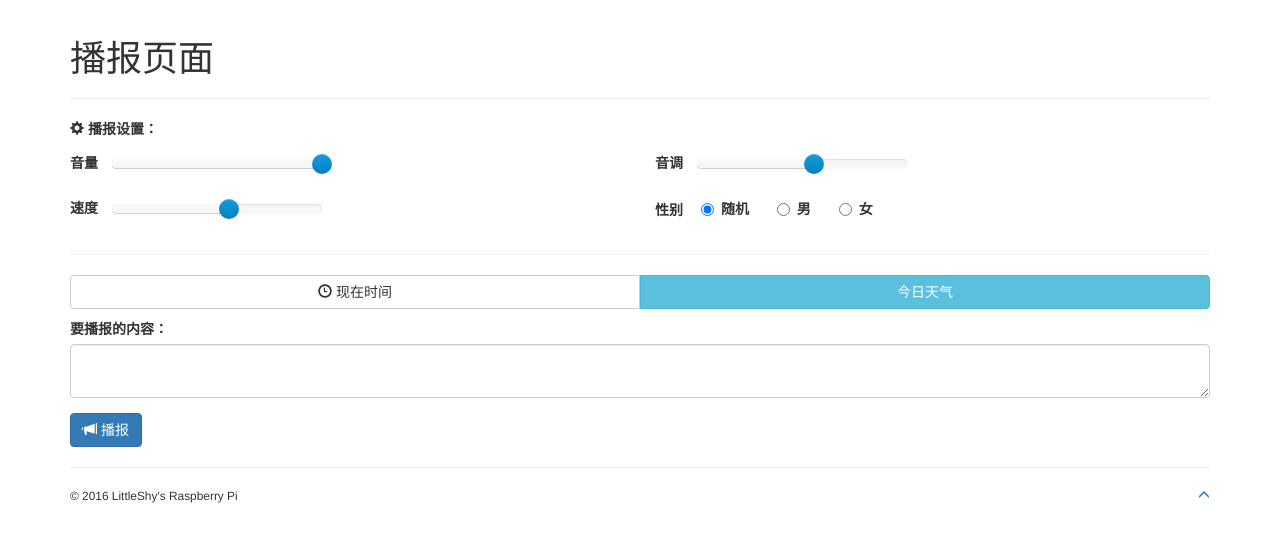
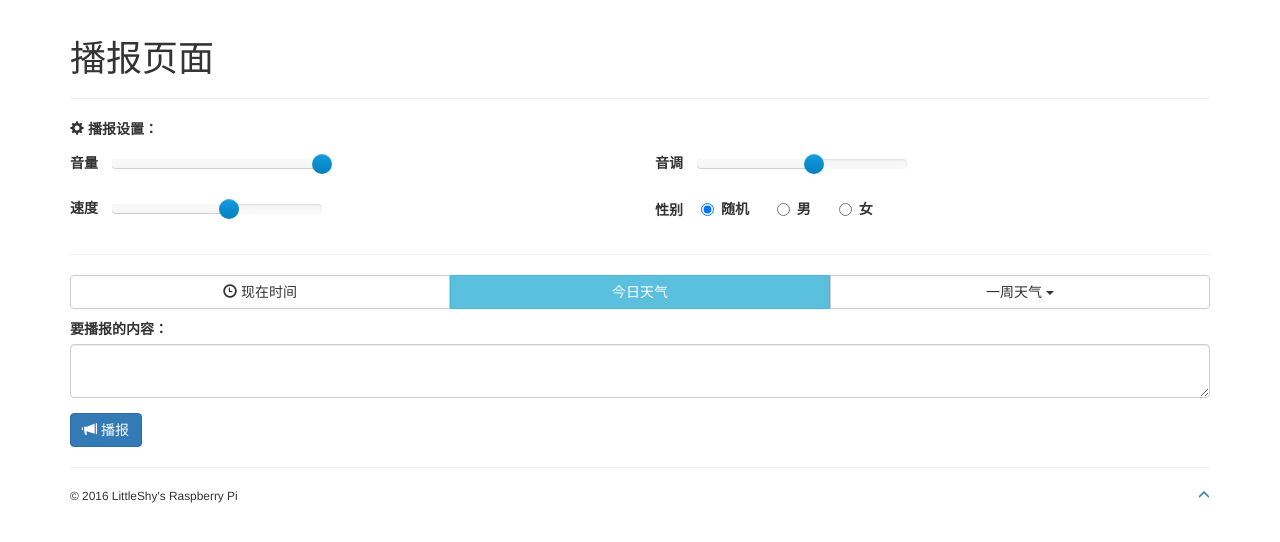
Before and after one commit to lhysrc/pi_say, a Flask app: page /read in a window 1280 px wide. Shown: the part 51-593 px from the top of the page. Run offline with Flask 2, Linux system fonts and the light colour scheme; parts of the project's set-up code (start-up, migrations or seed data) failed here and were passed over; some libraries are stand-ins or nearby versions.

Commit message:
播报页面增加一周天气

```diff
--- a/www/__init__.py
+++ b/www/__init__.py
@@ -14,5 +14,9 @@ app = Flask(__name__)
 import views
 # bs = Bootstrap(app)
 
+# 模板变量中添加空格，防止与angular js 冲突
+app.jinja_env.variable_end_string = ' }}'
+app.jinja_env.variable_start_string = '{{ '
+
 def run_app():
     app.run(port=3080,threaded=True)
--- a/www/templates/base.html
+++ b/www/templates/base.html
@@ -5,12 +5,12 @@
         {% block title %}树莓派{% endblock %}
     </title>
     <meta name="viewport" content="width=device-width, initial-scale=1.0">
-    <link href="{{ url_for('static', filename='css/bootstrap.css') }}" rel="stylesheet">
+    <link href="{{ url_for('static', filename='css/bootstrap.min.css') }}" rel="stylesheet">
     <link rel="shortcut icon" href="{{ url_for('static', filename = 'favicon.ico') }}" type="image/x-icon">
     <link rel="icon" href="{{ url_for('static', filename = 'favicon.ico') }}" type="image/x-icon">
-    <script src="{{ url_for('static',filename = 'jquery.js') }}"></script>
-    <script src="{{ url_for('static',filename = 'js/bootstrap.js') }}"></script>
-    <script src="{{ url_for('static',filename = 'js/angular.js') }}"></script>
+    <script src="{{ url_for('static',filename = 'jquery.min.js') }}"></script>
+    <script src="{{ url_for('static',filename = 'js/bootstrap.min.js') }}"></script>
+    <script src="{{ url_for('static',filename = 'js/angular.min.js') }}"></script>
 
     {% block styles %}
 
@@ -21,6 +21,10 @@
                 body {
                     padding-top: 50px;
                 }
+
+            a{
+            cursor: pointer;
+            }
             </style>
         {% endblock %}
 
--- a/www/templates/config.html
+++ b/www/templates/config.html
@@ -14,7 +14,7 @@
     <div class="page-header">
         <h1>设置页面</h1>
     </div>
-    <div>
+    <div ng-app="" ng-controller="busCtrl">
         <label>暂停公交报站：</label>
         <div class="btn-group btn-group-justified" role="group">
 
@@ -63,6 +63,10 @@
 
     <script src="{{ url_for('static',filename = 'js/bootstrap-slider.min.js') }}"></script>
     <script>
+        app.module('configApp',[]);
+        app.controller('busCtrl',function () {
+
+        });
         $(document).ready(function () {
             $('.bus-tell').click(function () {
                 var btn = $(this);
--- a/www/templates/music.html
+++ b/www/templates/music.html
@@ -5,9 +5,7 @@
         #set-url-div, #localMusic,.nav-tabs{
             margin: 15px 0
         }
-        a{
-            cursor: pointer;
-        }
+
     </style>
 {% endblock %}
 {% block main_content %}
--- a/www/templates/read.html
+++ b/www/templates/read.html
@@ -21,7 +21,7 @@
     <div class="page-header">
         <h1>播报页面</h1>
     </div>
-    <div>
+    <div ng-app="readApp">
 
         <div id="div-setting">
             <label class="large">
@@ -41,23 +41,23 @@
                 </label>
                 <label class="col-md-6" id="sexRadios">
                     性别
-                    <div class="radio-inline">
+                    <span class="radio-inline">
                         <label>
                             <input type="radio" name="sexRadios" class="sex" value="2" checked>
                             随机
                         </label>
-                    </div>
-                    <div class="radio-inline">
+                    </span>
+                    <span class="radio-inline">
                         <label>
                             <input type="radio" name="sexRadios" class="sex" value="1">
                             男　</label>
-                    </div>
-                    <div class="radio-inline">
+                    </span>
+                    <span class="radio-inline">
                         <label>
                             <input type="radio" name="sexRadios" class="sex" value="0">
                             女
                         </label>
-                    </div>
+                    </span>
 
                 </label>
 
@@ -85,6 +85,17 @@
             {#                        <span class="glyphicon glyphicon-sunglasses" aria-hidden="true"></span>#}
             {#                        今日天气#}
             {#                    </button>#}
+            <div class="btn-group" role="group" ng-controller="weatherCtrl">
+                <button type="button" class="btn btn-default dropdown-toggle" data-toggle="dropdown"
+                        aria-haspopup="true" aria-expanded="false">
+                    一周天气
+                    <span class="caret"></span>
+                </button>
+                <ul class="dropdown-menu">
+                    <li ng-repeat="dd in days"><a ng-click="tellWeather($index)">{{dd['m'] +"月"+ dd['d']+"日，星期"+ dd['w']}}</a></li>
+
+                </ul>
+            </div>
         </div>
         {#                    <div class="btn-group" role="group">#}
         {#                        <button type="button" class="btn btn-default">Right</button>#}
@@ -136,7 +147,52 @@
 
     <script src="{{ url_for('static',filename = 'js/bootstrap-slider.min.js') }}"></script>
     <script>
+        week = '日一二三四五六';
+        /**
+         * @return {string}
+         */
+        function GetDateStr(addDayCount) {
+            //var dd = new Date();
+            var dd = new Date(new Date().getTime() + 24*60*60*1000*addDayCount);
+            //dd.setDate(dd.getDate() + addDayCount);//获取AddDayCount天后的日期
+            var y = dd.getFullYear();
+            var m = dd.getMonth() + 1;//获取当前月份的日期
+            var d = dd.getDate();
+            var w = dd.getDay();
+            return {y:y, m:m, d:d, w:week[w]};
+        }
+        function getSetting() {
+                var vol = $('#vol').slider('getValue') - 1;
+                var pit = $('#pit').slider('getValue') - 1;
+                var spd = $('#spd').slider('getValue') - 1;
+                var per = $('.sex:checked').val();
+                return {per: per, vol: vol, pit: pit, spd: spd};
+        }
+        var app = angular.module('readApp', []);
+        app.controller('weatherCtrl', function ($scope,$http) {
+            $scope.days = [];
+            for (var i = 1; i < 7; i++) {
+                $scope.days.push(new GetDateStr(i));
+            }
+            $scope.tellWeather = function (idx) {
+                d = getSetting();
+                d['idx'] = idx + 1;
+                $http({
+                    url: '../weather',
+                    method: "POST",
+                    data:  $.param(d),
+                    headers: {'Content-Type': 'application/x-www-form-urlencoded'}
+                });
+                //$http.post('../weather', getSetting());
+            };
+
+        });
         $(document).ready(function () {
+
+
+
+
+
             // Instantiate a slider
             var mySlider = $("input.slider").slider();
             {#            for(var i in mySlider){#}
@@ -161,13 +217,7 @@
                 var d = getSetting();
                 $.post('../weather', d);
             });
-            function getSetting() {
-                var vol = $('#vol').slider('getValue') - 1;
-                var pit = $('#pit').slider('getValue') - 1;
-                var spd = $('#spd').slider('getValue') - 1;
-                var per = $('.sex:checked').val();
-                return {per: per, vol: vol, pit: pit, spd: spd};
-            }
+
 
             $('#play').click(function () {
                 var txt = $('#textToRead').val();
--- a/www/views.py
+++ b/www/views.py
@@ -53,10 +53,7 @@ def page_config():
     return render_template('config.html',**ret)
 
 
-'''
-/read isn't multithreading
-/tts is multithreading to tts
-'''
+
 from main import gz_bus
 @app.route('/pause-bus',methods=['post'])
 def pause_tell_bus():
@@ -66,6 +63,11 @@ def pause_tell_bus():
     gz_bus.pause_tell_bus(bus,days)
     return ""
 
+
+"""
+/read isn't multithreading
+/tts is multithreading to tts
+"""
 @app.route('/read',methods=['post'])
 def tts():
     json_data = {key:dict(request.form)[key][0] for key in dict(request.form)}
@@ -111,7 +113,9 @@ import main.weather
 @app.route('/weather',methods=['get','post'])
 def tell_weather():
     json_data = {key:dict(request.form)[key][0] for key in dict(request.form)}
-    json_data['text'] = main.weather.today()
+    json_data['idx'] = 0 if 'idx' not in json_data else json_data['idx']
+    json_data['text'] = main.weather.day_of_week(int(json_data['idx']))
+    del json_data['idx']
     json_data['text'] = urllib.quote_plus(json_data['text'])
     baidu_tts.read_aloud(**json_data)
     return json_data['text']
@@ -140,6 +144,7 @@ def play_local_song():
     json_data = {key:dict(request.form)[key][0] for key in dict(request.form)}
     path = str(json_data['url'])
     n = int(json_data['cnt'])
+    app.logger.info(u"准备播放%d首'%s'里的音乐。"%(n,path))
     # baidu_tts.read_aloud("准备播放本地音乐",True)
     threading.Thread(target=play_sound.play_local_music,args=(n,path)).start()
     return '',200
@@ -175,6 +180,7 @@ def play_url():
     url = json_data['url']
     n = int(json_data['cnt'])
     rdm = json_data['rdm']
+    app.logger.info(u"准备播放%d首'%s'里的音乐。" % (n, url))
     threading.Thread(target=ne_music.play_a_list,args=(url,n,rdm=='true')).start()
     return '',200
 
```
